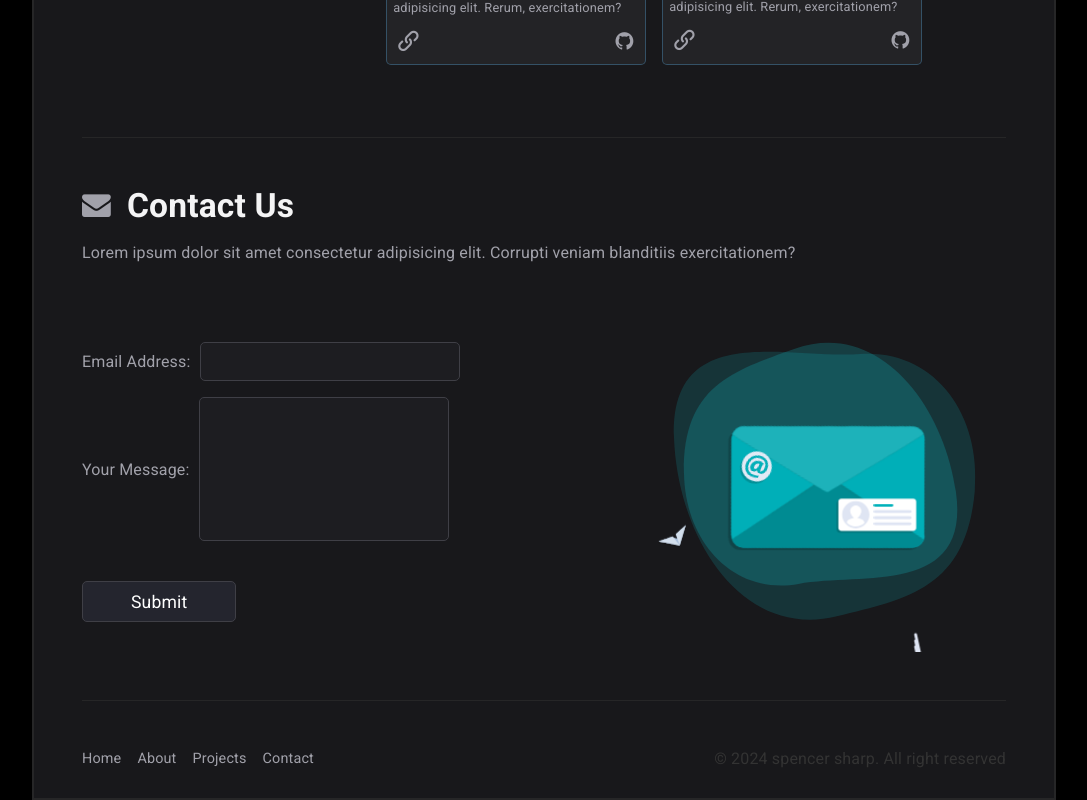
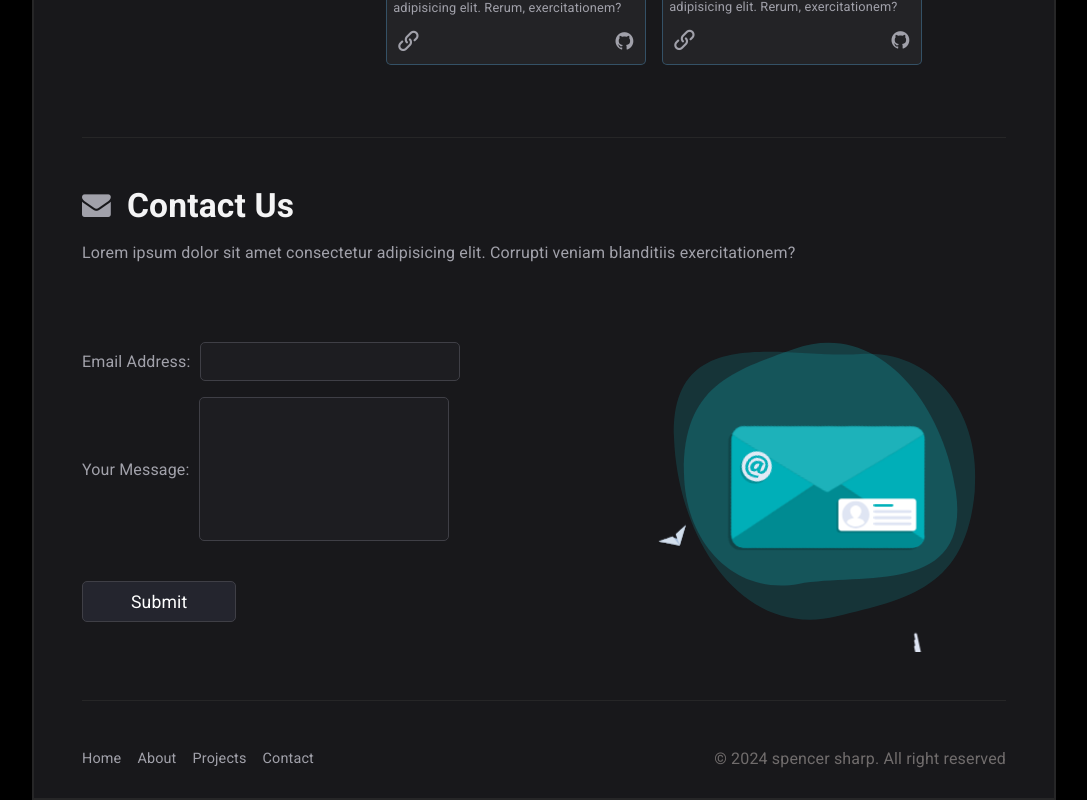
Before and after one commit to Amr-Kamall/amr-kamal-website, a React (Vite) app: page / in a window 1280 px wide. Shown: the part 1994-2794 px from the top of the page, without its empty margins (96-1183 px from the left). Built offline with nearby package versions, Linux system fonts and the light colour scheme.

Commit message:
update color footer

```diff
--- a/src/components/5-footer/footer.css
+++ b/src/components/5-footer/footer.css
@@ -25,7 +25,7 @@
 
 .footer .footer-para {
   /* color: rgb(113 113 122); */
-  color: #333;
+  color: #706c6c;
 }
 
 @media (max-width: 910px) {
```
